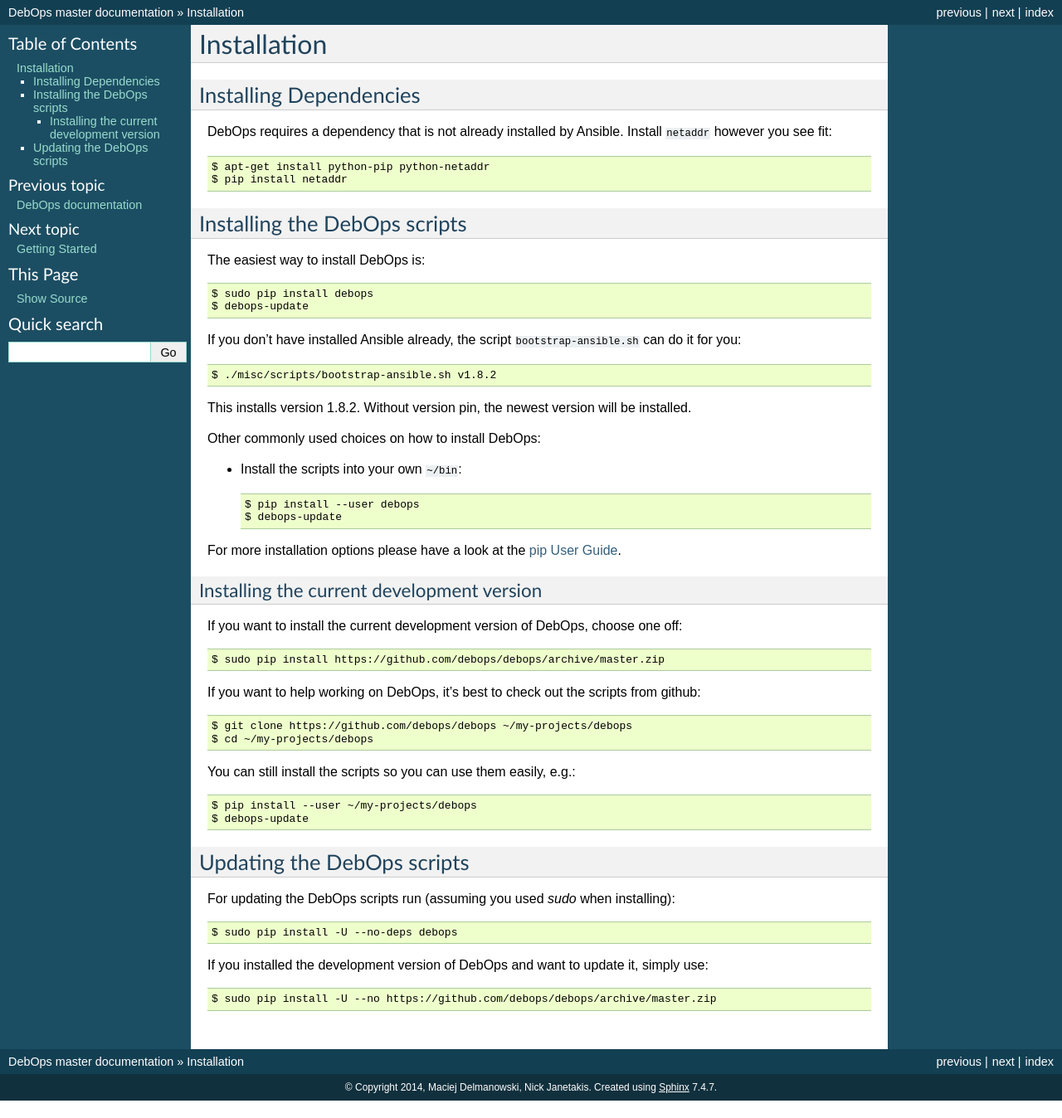
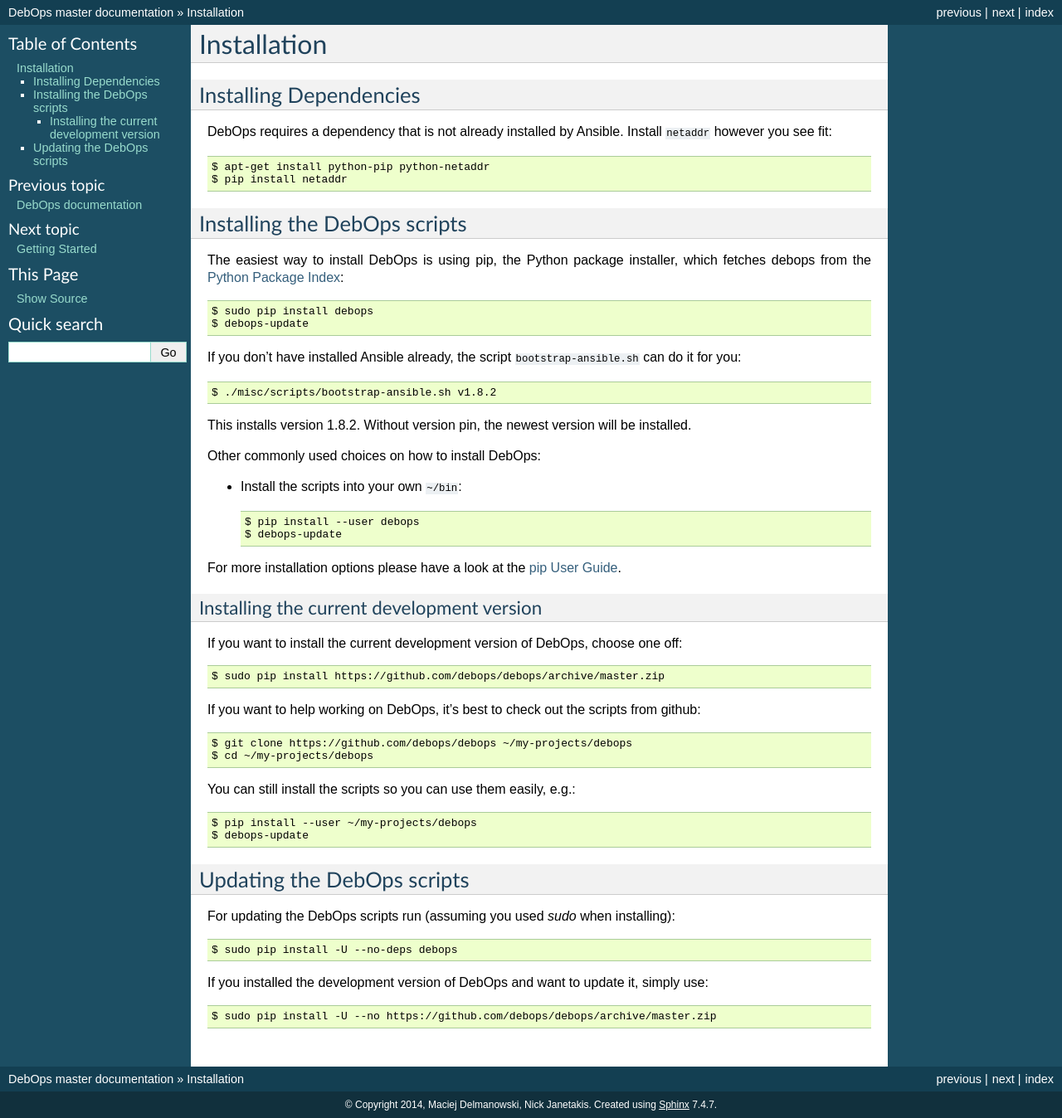
Before and after one commit to debops/docs, a Sphinx documentation site: the page built from docs/installation.rst, in a window 1280 px wide. Shown: the whole page at 83% size. Built offline with Sphinx 7.4.7, drawn with Linux system fonts in a browser that asks for light colours; before the commit the page ends 1327 px from its top, so only the background shows below that.

Commit message:
Add description for what pip does.

```diff
--- a/docs/installation.rst
+++ b/docs/installation.rst
@@ -15,10 +15,14 @@
 Installing the DebOps scripts
 ^^^^^^^^^^^^^^^^^^^^^^^^^^^^^^^^
 
-The easiest way to install DebOps is::
+The easiest way to install DebOps is using pip, the Python package
+installer, which fetches debops from the `Python Package Index`__::
 
    $ sudo pip install debops
    $ debops-update
+
+.. __: https://pypi.python.org/pypi
+
 
 If you don't have installed Ansible already, the script
 ``bootstrap-ansible.sh`` can do it for you::
```
